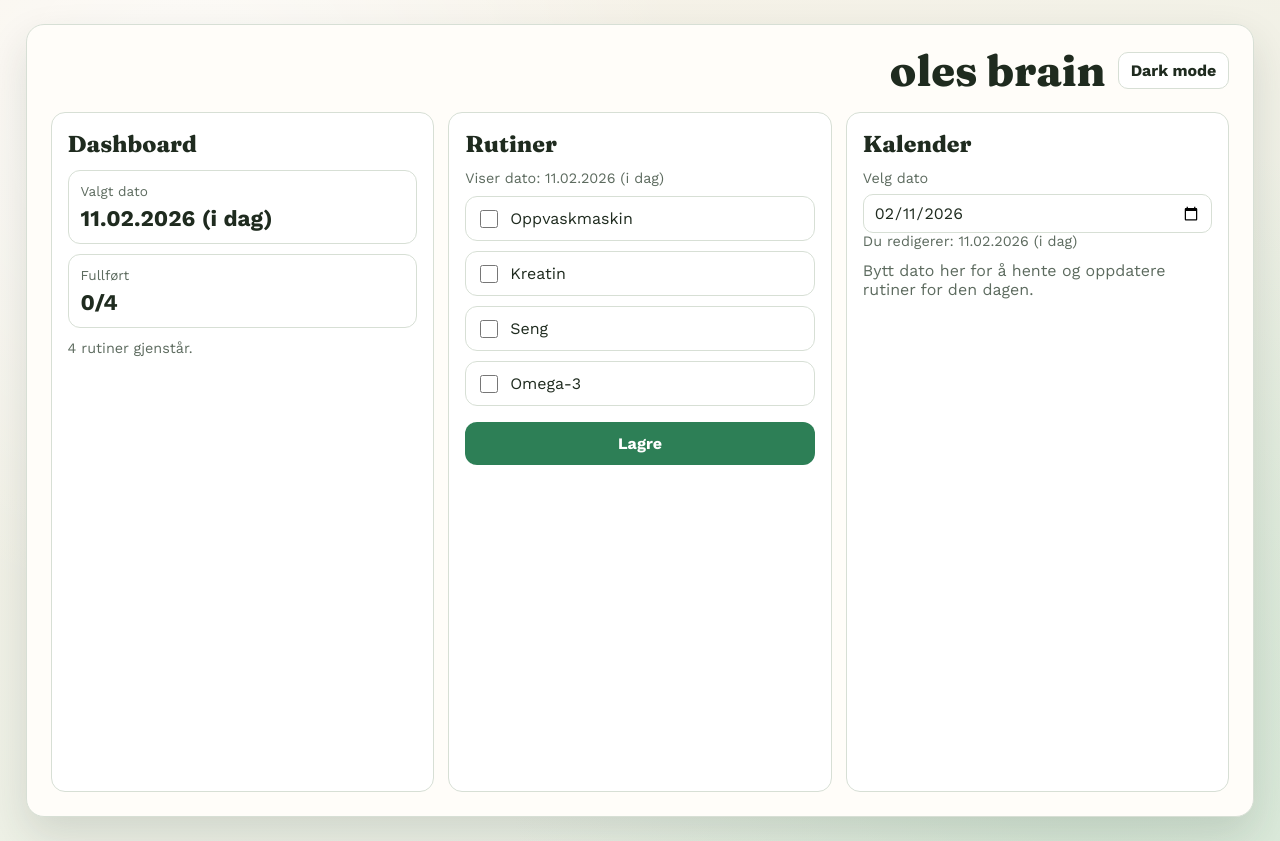
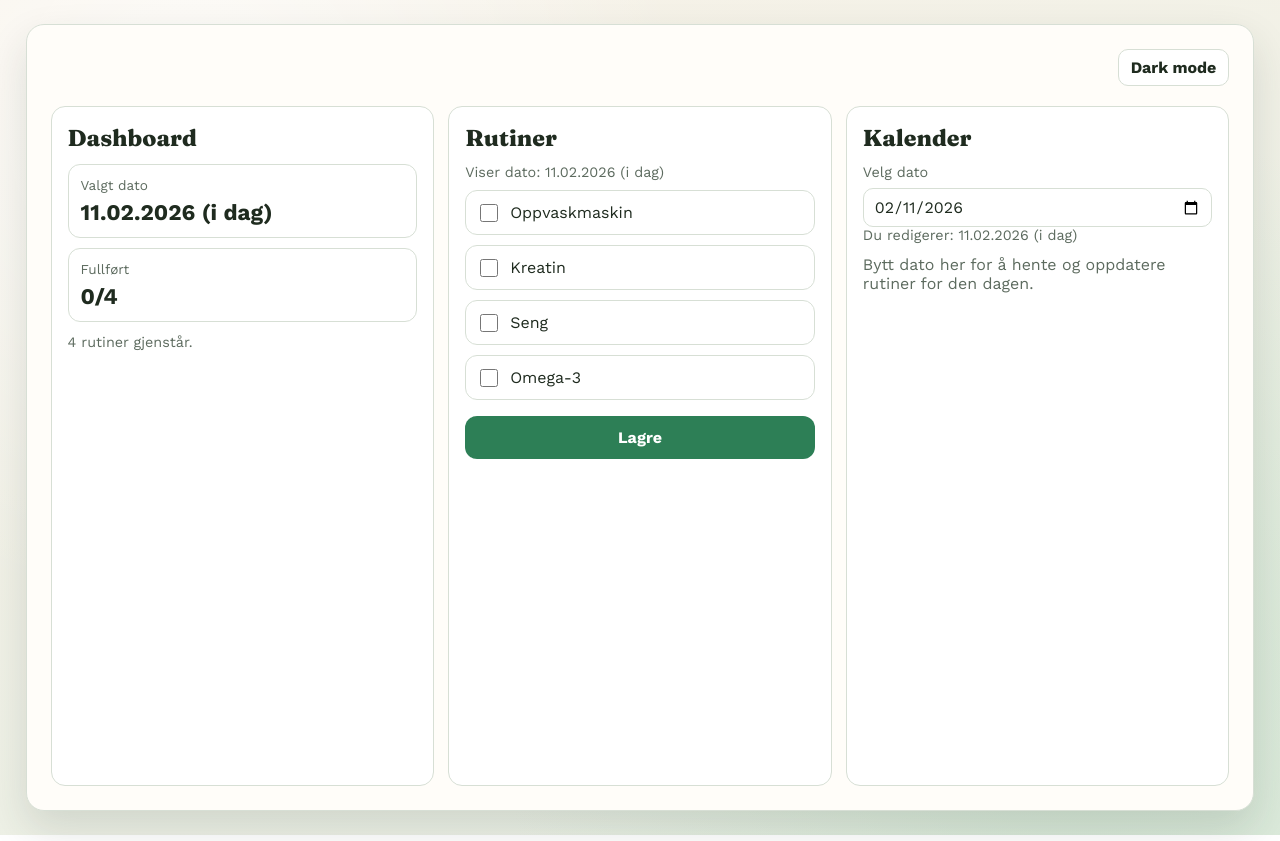
Before and after one commit to ole-froiland/Oles-Brain, a website: page public/index.html in a window 1280 px wide. Drawn offline with nearby package versions, Linux system fonts and the light colour scheme; no server answers.

Commit message:
Remove header title text from main card

```diff
--- a/public/index.html
+++ b/public/index.html
@@ -423,7 +423,6 @@
   <body>
     <main class="card">
       <div class="header-row">
-        <h1>oles brain</h1>
         <button id="themeToggle" class="theme-button" type="button" aria-label="Bytt tema">
           Dark mode
         </button>
```
